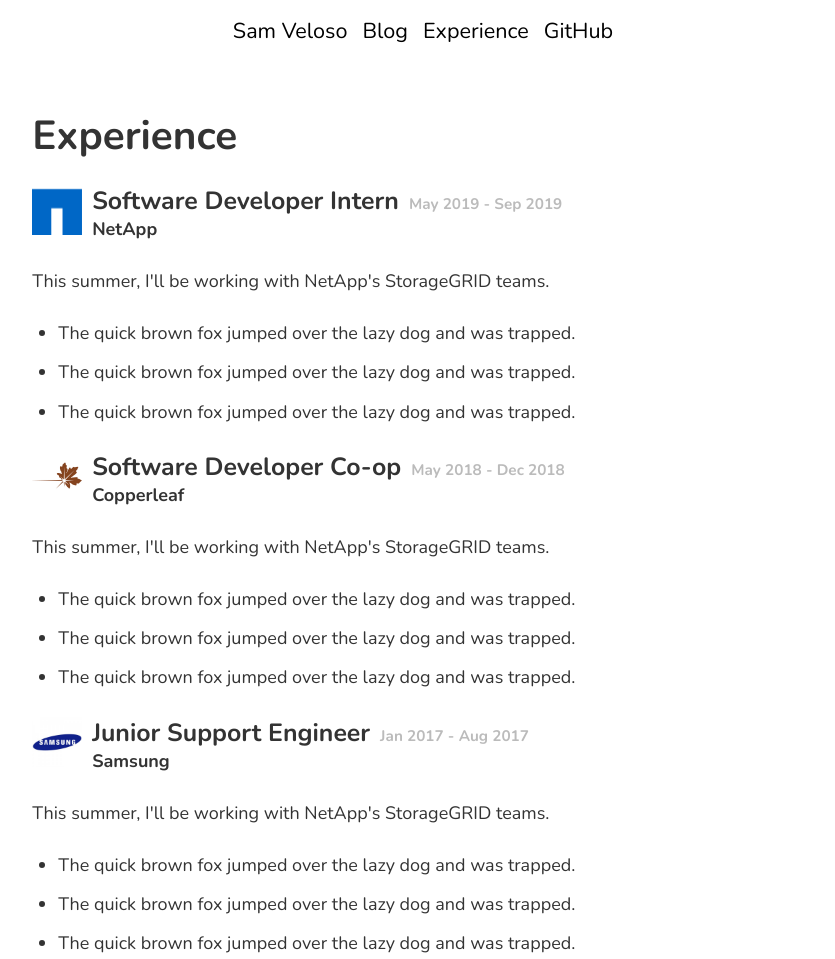
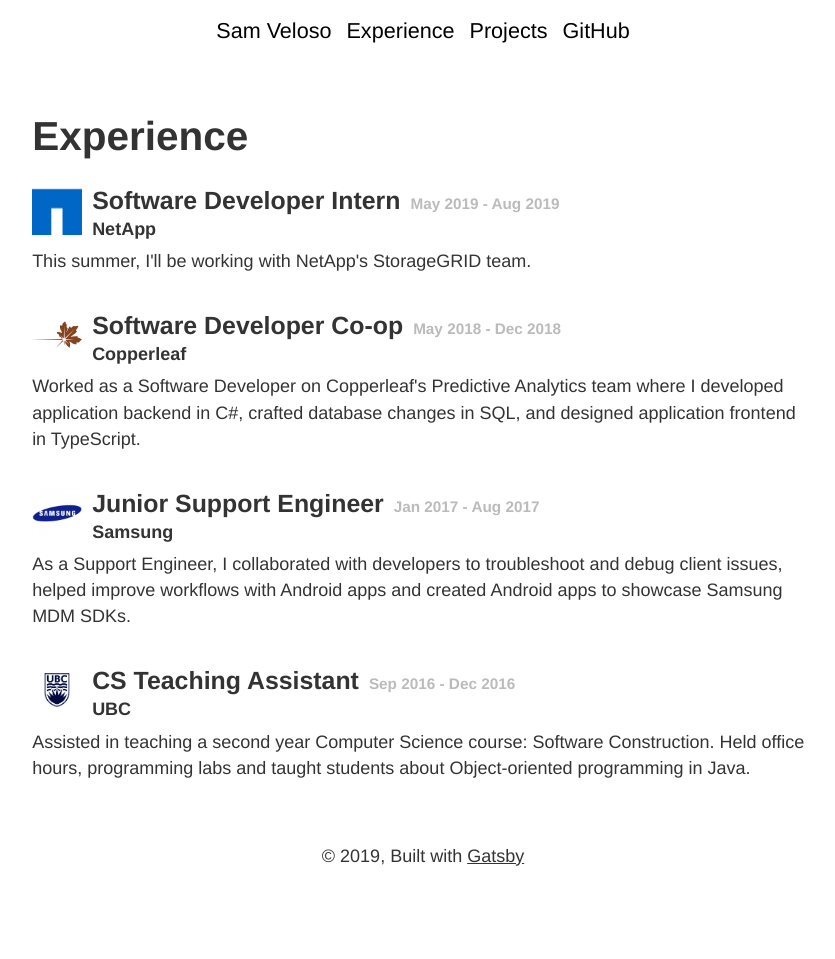
Before and after one commit to scveloso/Personal-Website, a Gatsby site: page /experience in a window 1280 px wide. Shown: the top 959 px of the page, without its empty margins (217-1052 px from the left). After the commit the page ends 887 px from the top, so only its background shows below. Built offline with nearby package versions, Linux system fonts and the light colour scheme; Gatsby itself is replaced by a stand-in of ours.

Commit message:
Tentative completion of Experience page.

```diff
--- a/gatsby-config.js
+++ b/gatsby-config.js
@@ -1,8 +1,8 @@
 module.exports = {
   siteMetadata: {
     title: `Sam Veloso`,
-    description: `A minimal blog starter built with Gatsbyjs. The needed Gatsby files are included.`,
-    author: `@niklasmtj`,
+    description: `Sam Veloso's personal website. Built from a starter using Gatsbyjs. `,
+    author: `Sam Veloso`,
   },
   plugins: [
     `gatsby-plugin-react-helmet`,
--- a/src/components/experience-item.js
+++ b/src/components/experience-item.js
@@ -32,19 +32,32 @@
     display: inline-block;
 `
 
+const HeaderDiv = styled.div`
+    margin-bottom: -20px;
+`
+
+const blurb = styled.p`
+    text-decoration: none;
+    margin-bottom: 10px;
+`
+
 const Logo = styled.img`
     width: 50px;
     height: 50px;
 `
 
+const ExperienceItemDiv = styled.div`
+    padding-bottom: 10px;
+`
+
 class ExperienceItem extends React.Component {
 
     render() {
-        const { title, date, logoImgPath, company } = this.props;
+        const { title, date, logoImgPath, company, blurb, bullets } = this.props;
 
         return (
-            <div>
-                <div>
+            <ExperienceItemDiv>
+                <HeaderDiv>
                     <FloatLeftDiv>
                         <p>
                             <Logo src={logoImgPath}/>
@@ -63,16 +76,16 @@
                             <b>{company}</b>
                         </div>
                     </HeaderTextDiv>
+                </HeaderDiv>
+                <div>
+                    <p>{blurb}</p>
+                    {/*<ul>*/}
+                        {/*{bullets.map((bullet) => {*/}
+                            {/*return <li>{bullet}</li>*/}
+                        {/*})}*/}
+                    {/*</ul>*/}
                 </div>
-                <div>
-                    <p>This summer, I'll be working with NetApp's StorageGRID teams. </p>
-                    <ul>
-                        <li>The quick brown fox jumped over the lazy dog and was trapped.</li>
-                        <li>The quick brown fox jumped over the lazy dog and was trapped.</li>
-                        <li>The quick brown fox jumped over the lazy dog and was trapped.</li>
-                    </ul>
-                </div>
-            </div>
+            </ExperienceItemDiv>
         )
     }
 }
@@ -81,7 +94,9 @@
     title: PropTypes.string.isRequired,
     date: PropTypes.string.isRequired,
     logoImgPath: PropTypes.string.isRequired,
-    company: PropTypes.string.isRequired
+    company: PropTypes.string.isRequired,
+    blurb: PropTypes.string,
+    bullets: PropTypes.array
 }
 
 export default ExperienceItem
--- a/src/components/header.js
+++ b/src/components/header.js
@@ -77,9 +77,9 @@
     <Content>
       <p>
         <HomeLink to="/">{siteTitle}</HomeLink>
-        <NavLink to="/blog">Blog</NavLink>
         <NavLink to="/experience">Experience</NavLink>
-        <GitHubLink href="https://github.com/niklasmtj/gatsby-starter-julia">GitHub</GitHubLink>
+        <NavLink to="/projects">Projects</NavLink>
+        <GitHubLink href="https://github.com/scveloso/">GitHub</GitHubLink>
       </p>
     </Content>
   </SiteHeader>
--- a/src/components/layout.css
+++ b/src/components/layout.css
@@ -1,10 +1,9 @@
 code {
   background-color: hsla(0, 0%, 0%, 0.04);
 }
-
 body {
   margin: 0;
-  font-family: 'Nunito', 'Avenir', 'Helvetica', 'sans-serif';
+  font-family: 'Avenir', 'Helvetica', sans-serif;
   -webkit-font-smoothing: antialiased;
   -moz-osx-font-smoothing: grayscale;
 }
--- a/src/pages/experience.js
+++ b/src/pages/experience.js
@@ -13,64 +13,38 @@
   padding: 1.45rem 1.0875rem;
 `
 
-const Date = styled.h5`
-  display: inline;
-  color: #bbb;
-  margin-bottom: 10px;
-`
-
-const MarkerHeader = styled.h3`
-  display: inline;
-  border-radius: 1em 0 1em 0;
-  margin-bottom: 10px;
-`
-
-const InlineBlockDiv = styled.div`
-    display: inline-block;
-`
-
-const InlineBlockRightDiv = styled.div`
-    display: inline-block;
-    margin-left: 10px;
-`
-
-const FloatLeftDiv = styled.div`
-    display: inline-block;
-`
-
-const HeaderTextDiv = styled.div`
-    margin-left: 10px;
-    display: inline-block;
-`
-
-const Logo = styled.img`
-    width: 50px;
-    height: 50px;
-`
-
-const ItemHeaderDiv = styled.div`
-    margin-bottom: 10px;
-`
-
 const Experience = () => (
     <Layout>
-        <SEO title="Experience" keywords={[`gatsby`, `application`, `react`]} />
+        <SEO title="Experience" />
         <Content>
             <h1>Experience</h1>
             <ExperienceItem title={'Software Developer Intern'}
-                            date={'May 2019 - Sep 2019'}
+                            date={'May 2019 - Aug 2019'}
                             logoImgPath={'netapp-logo.png'}
-                            company={'NetApp'}/>
+                            company={'NetApp'}
+                            blurb={'This summer, I\'ll be working with NetApp\'s StorageGRID team. '}
+            />
 
             <ExperienceItem title={'Software Developer Co-op'}
                             date={'May 2018 - Dec 2018'}
                             logoImgPath={'copperleaf-logo.png'}
-                            company={'Copperleaf'}/>
+                            company={'Copperleaf'}
+                            blurb={'Worked as a Software Developer on Copperleaf\'s Predictive Analytics team where I developed application backend in C#, crafted database changes in SQL, and designed application frontend in TypeScript.'}
+            />
 
             <ExperienceItem title={'Junior Support Engineer'}
                             date={'Jan 2017 - Aug 2017'}
                             logoImgPath={'samsung-logo.png'}
-                            company={'Samsung'}/>
+                            company={'Samsung'}
+                            blurb={'As a Support Engineer, I collaborated with developers to troubleshoot and debug client issues, helped improve workflows with Android apps and created Android apps to showcase Samsung MDM SDKs.'}
+            />
+
+            <ExperienceItem title={'CS Teaching Assistant'}
+                            date={'Sep 2016 - Dec 2016'}
+                            logoImgPath={'ubc-logo.png'}
+                            company={'UBC'}
+                            blurb={'Assisted in teaching a second year Computer Science course: Software Construction. Held office hours, programming labs and taught students about Object-oriented programming in Java. '}
+            />
         </Content>
     </Layout>
 )
```
Also changed, not shown: static/ubc-logo.png (added).
